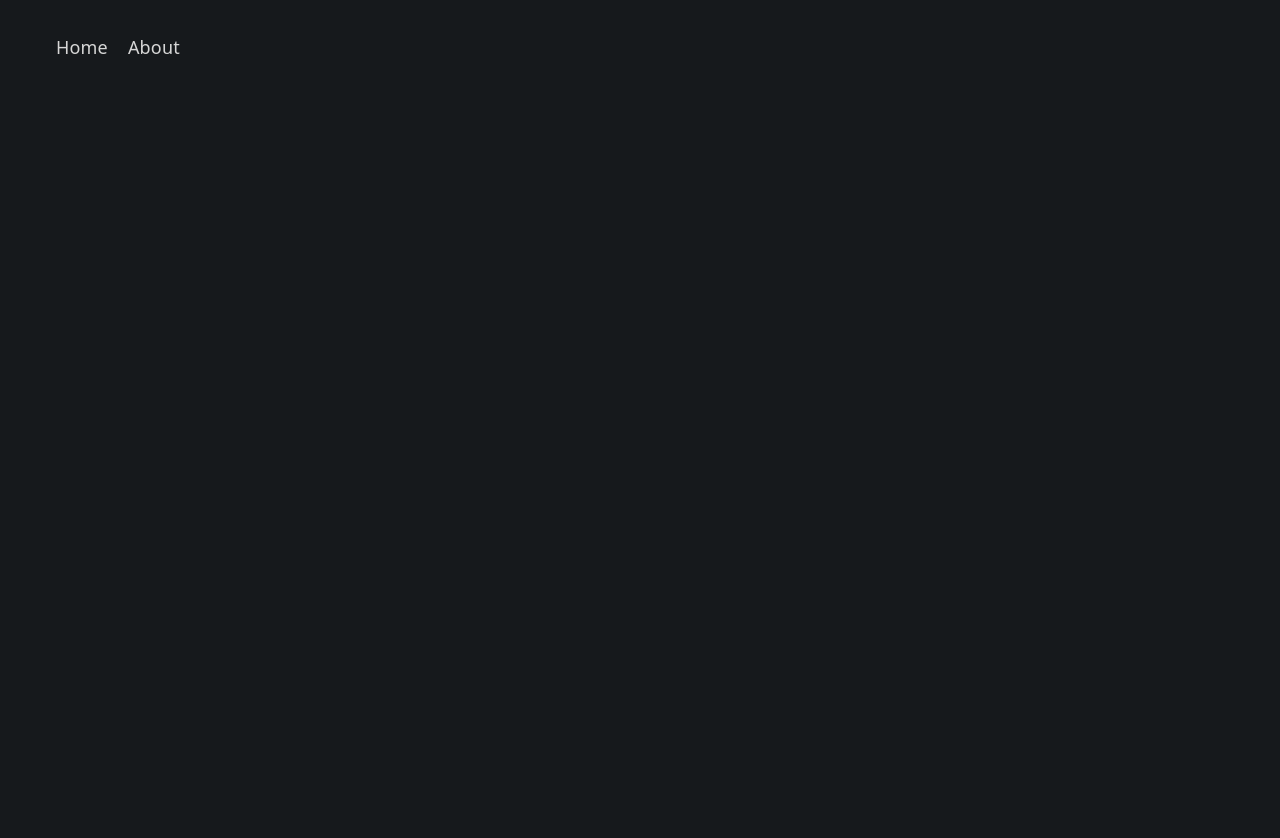
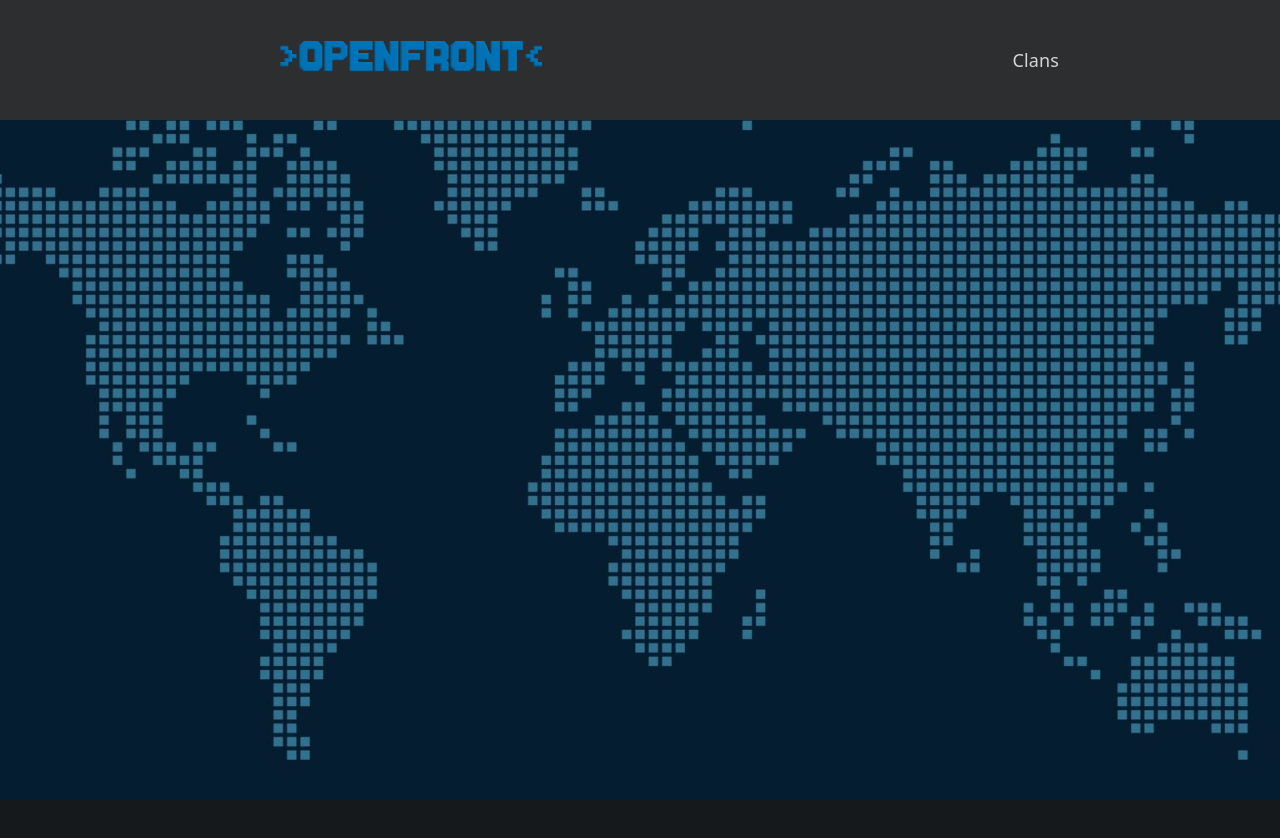
Before and after one commit to mike-s-zaugg/OpenFront-Leaderboard, a website built with Vite: page index.html in a window 1280 px wide. Built offline with nearby package versions, Linux system fonts and the light colour scheme; files whose address does not match are found by name.

Commit message:
ui revamp

```diff
--- a/index.html
+++ b/index.html
@@ -8,8 +8,8 @@
   </head>
   <header>
     <ul>
-      <li><a href="/">Home</a></li>
-      <li><a href="/about">About</a></li>
+      <li><img src="src/assets/images/OpenFront.png" class="logo"></li>
+      <li><a href="#app">Clans</a></li>
     </ul>
   </header>
   <body>
--- a/src/style.css
+++ b/src/style.css
@@ -52,7 +52,19 @@
 
 body {
   margin: 0;
-  background-color: var(--bg);
+  position: relative;
+}
+
+body::before {
+  content: '';
+  position: fixed;
+  inset: 0;
+  z-index: -1;
+  background-image: url("/src/assets/images/bg.jpg");
+  background-repeat: no-repeat;
+  background-position: center center;
+  background-size: cover;
+  filter: brightness(0.6);
 }
 
 h1,
@@ -226,7 +238,7 @@ code {
   margin: 32px 0 0;
 
   .logo {
-    height: 18px;
+    max-width: 100px;
   }
 
   a {
@@ -314,11 +326,11 @@ code {
 }
 
 header {
-  display: flex;
+  background: #2c2e30;
   justify-content: space-between;
   align-items: center;
   margin-bottom: 16px;
-  padding: 16px;
+  padding: 5px;
 }
 
 header ul {
@@ -332,9 +344,15 @@ ul li {
   margin: 0;
   padding: 0;
   display: inline-block;
+  align-items: center;
+  margin: auto;
 }
 
 ul li a{
   color: var(--text);
   text-decoration: none;
 }
+
+.logo {
+  max-width: 300px;
+}
```
Also changed, not shown: src/assets/images/Favicon.svg (added), src/assets/images/OF.png (added), src/assets/images/OF.webp (added), src/assets/images/OpenFront.png (added), src/assets/images/OpenFront.webp (added), src/assets/images/OpenFrontLogo.png (added), src/assets/images/OpenFrontLogo.svg (added), src/assets/images/OpenFrontLogoDark.svg (added), src/assets/images/bg.jpg (added).
